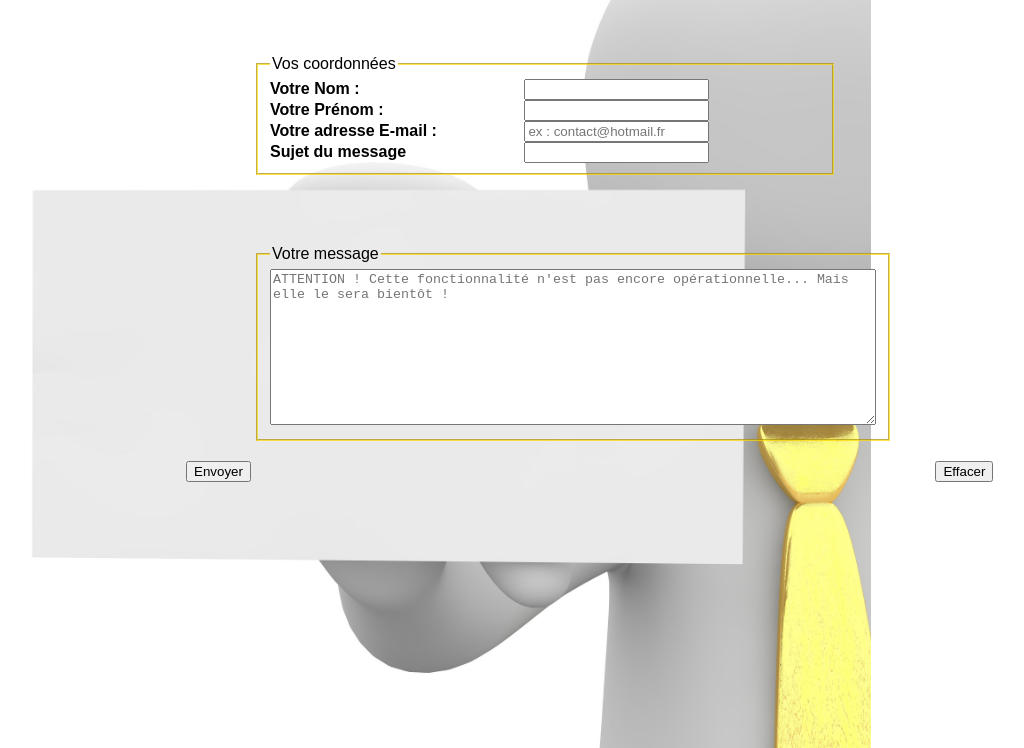
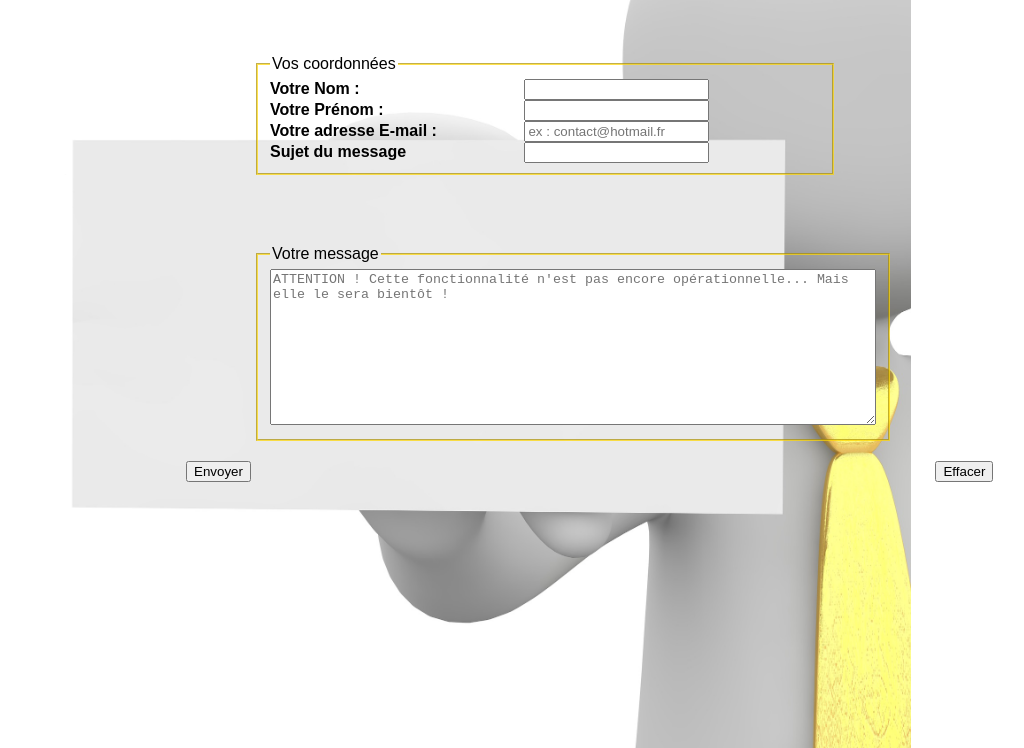
Before and after one commit to lealesnier/CVOnline, a plain HTML site: page contact.html in a window 1280 px wide. Shown: the part 73-821 px from the top of the page, without its empty margins (29-1053 px from the left). Drawn offline with Linux system fonts and the light colour scheme.

Commit message:
Update contact.css

```diff
--- a/contact.css
+++ b/contact.css
@@ -14,7 +14,7 @@ body{
     background-image: url('img/contact.jpg');
     background-size: 850px;
     background-repeat: no-repeat;
-    background-position: 50px 50px;
+    background-position: 90px 0px;
     height: 100vh;
 }
 h1{
```
